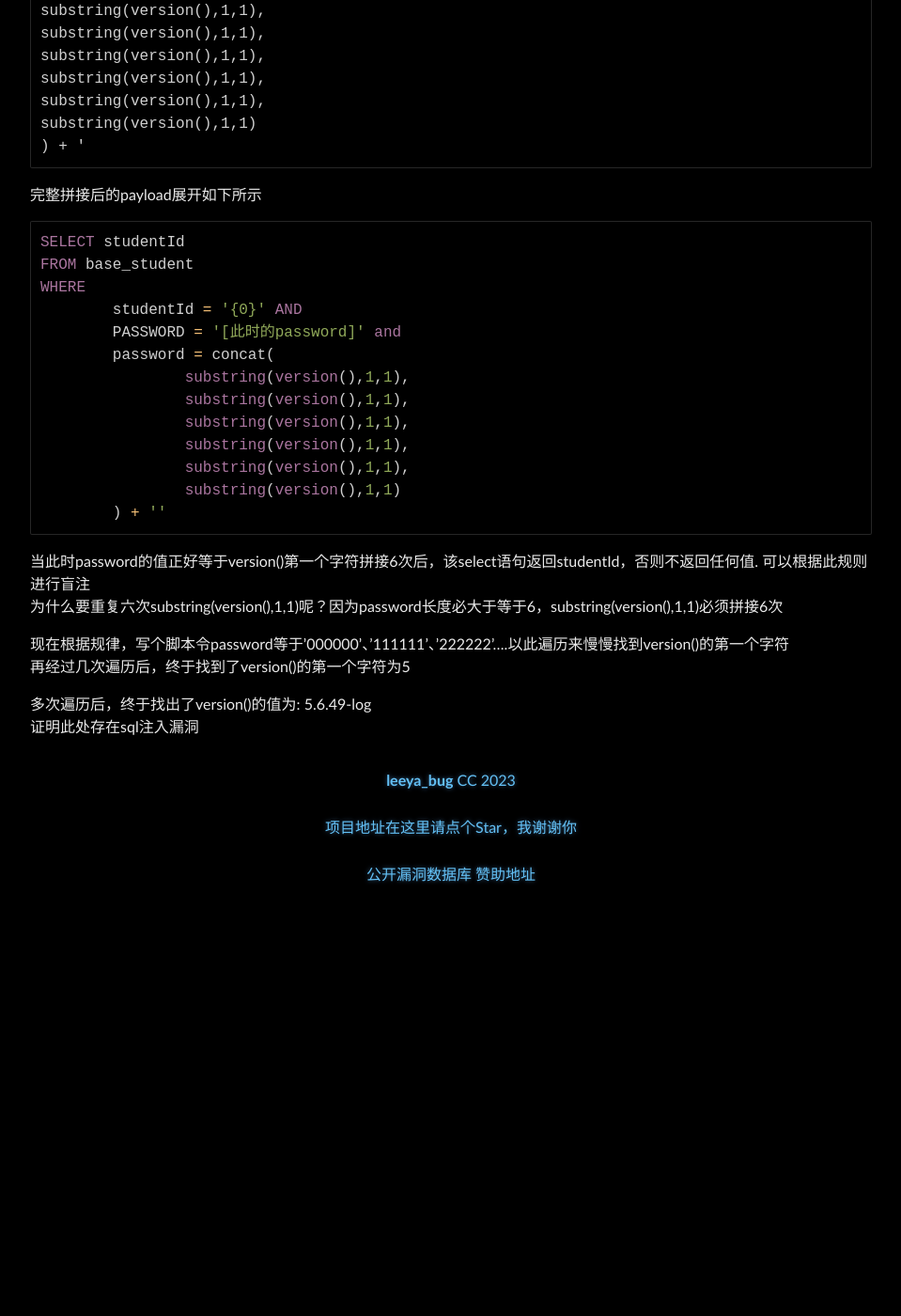
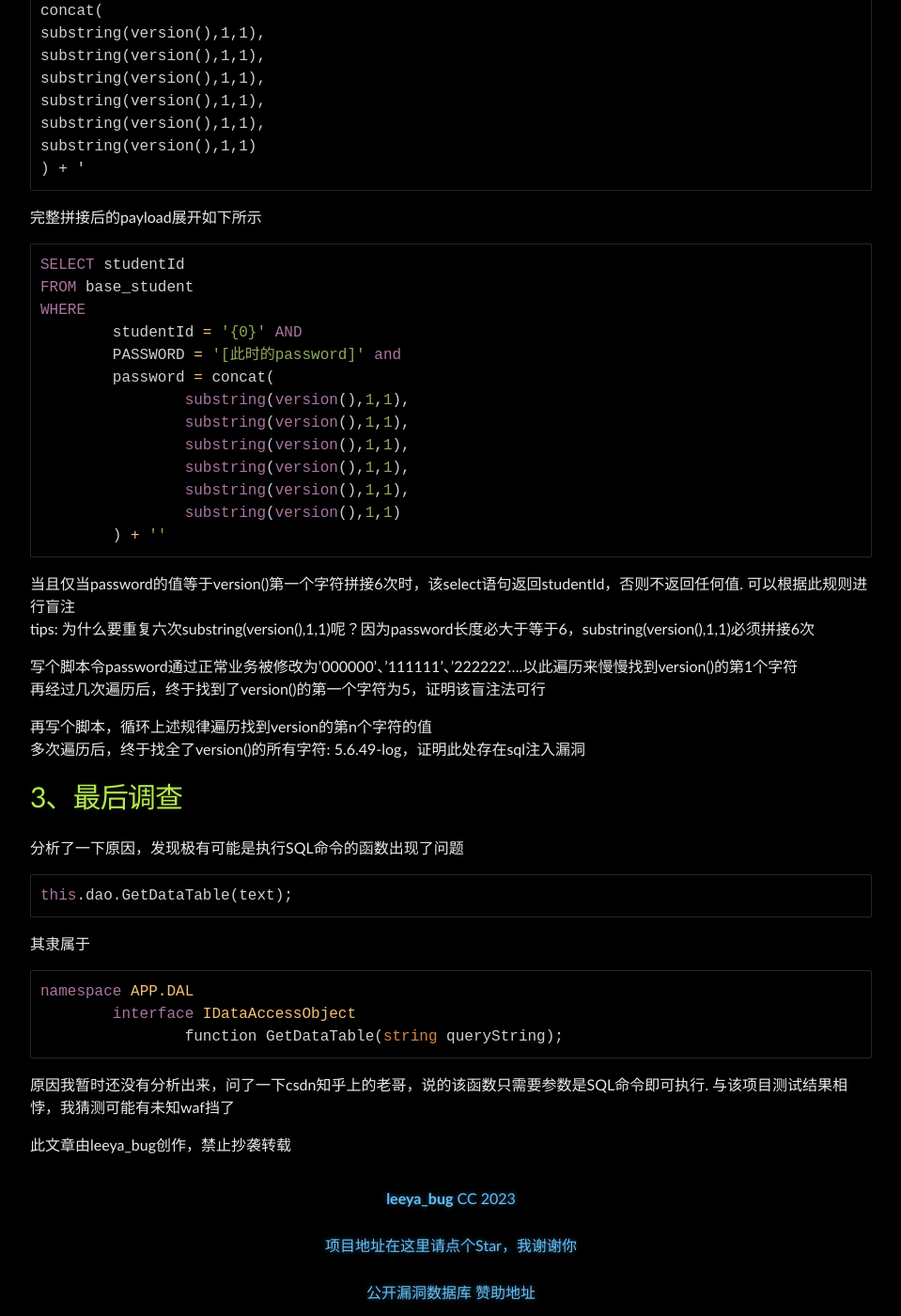
Before and after one commit to Leeyangee/leeyangee.github.io, a Jekyll site: the page built from _posts/2023-10-19-SRC实战 代码审计C#.Net 绕过未知规则构造盲注从信息泄露到SQL注入.md, in a window 1280 px wide and 1400 px high, scrolled down 5608 px. Shown: the whole window at 94% size, without its empty margins (160-1119 px from the left). Built offline with Jekyll 4.4.1, drawn with Linux system fonts in a browser that asks for light colours; before the commit the page ends 6563 px from its top, so only the background shows below that; some of the changed text lies outside the part shown.

Commit message:
Update and rename 2023-10-19-SRC实战 代码审计C#.Net 绕过未知规则从信息泄露到SQL注入.md to 2023-10-19-SRC实战 代码审计C#.Net 绕过未知规则构造盲注从信息泄露到SQL注入.md

````diff
--- a/_posts/2023-10-19-SRC实战 代码审计C#.Net 绕过未知规则从信息泄露到SQL注入.md
+++ b/_posts/2023-10-19-SRC实战 代码审计C#.Net 绕过未知规则构造盲注从信息泄露到SQL注入.md
@@ -1,5 +1,5 @@
 ---
-title: SRC实战 代码审计C#.Net 绕过未知规则从信息泄露到SQL注入
+title: SRC实战 代码审计C#.Net 绕过未知规则构造盲注从信息泄露到SQL注入
 published: true
 ---
 # [](#header-1)0、前言
@@ -56,18 +56,18 @@
 
 首先，利用DLL反编译神器dnSpy，namespaces如下所示:
 ```
-SF_WEB
-SF_WEB.Controllers
-SF_WEB.Helpers
-SF_WEB.Models
+namespace SF_WEB
+namespace SF_WEB.Controllers
+namespace SF_WEB.Helpers
+namespace SF_WEB.Models
 ```
 发现有登录模块，因此直奔Controllers账号登陆部分查看登陆部分api的源码
 ```
-SF_WEB.Controllers
-  AccountControllers
-    LogOn()
-    LogOn(LogOnModel, string)
-    LogOnSSO(string)
+namespace SF_WEB.Controllers
+  class AccountControllers
+    function LogOn()
+    function LogOn(LogOnModel, string)
+    function LogOnSSO(string)
 ```
 源代码太长了，部分代码如下所示
 ![avatar](/image/2023-10-19-0.png)
@@ -127,7 +127,7 @@
 在正常情况下，就能直接绕过身份密码验证，直接免密码登录
 
 当时我就是那么想的，结果我发现远远没我想的那么简单
-我尝试了几个简单的注入payload，发现请求直接没有返回值了
+我尝试了几个简单的注入payload，发现请求直接没有返回值了，连响应也没有
 我以为是简单的payload出了点问题. 于是我又输入了几个注入payload在password和username，又没反应. 我已经感觉到不对劲了
 
 在这里，无论我尝试了多少种payload，都绕不过去
@@ -137,11 +137,11 @@
 # [](#header-1)3、深入分析
 
 在大批量fuzz各api接口后后，我终于观测到了一个疑似能盲注的接口
-在ChangePassword(ChangePasswordModel)中
+在修改密码的函数ChangePassword(ChangePasswordModel)中
 ```
-SF_WEB.Controllers
-  AccountControllers
-    ChangePassword(ChangePasswordModel)
+namespace SF_WEB.Controllers
+  class AccountControllers
+    function ChangePassword(ChangePasswordModel)
 ```
 最终会调用这一行代码
 ```sql
@@ -152,11 +152,11 @@
 
 总结了一下这条规律:
 1、注入的payload的字段必须是password，例如 ' or password != '' and password = '
-2、以上规则只在/Account/ChangePassword接口触发
+2、以上规则只在修改密码/Account/ChangePassword接口触发
 3、payload若包含关系运算符，则左侧必须为password字段，例如 ' or password = if(password = '1','1','0') and password = '
 4、password字段的长度不可能低于6
 
-在这里，看似很难利用，但password是可以通过正常业务更改的，因此可以直接在这里构造盲注语句
+在这里，看似很难利用，但password是可控的，且是可以通过正常业务被更改的. 因此可以直接在这里构造盲注语句
 ```
 [此时的password]' and password = concat(substring(version(),1,1),substring(version(),1,1),substring(version(),1,1),substring(version(),1,1),substring(version(),1,1),substring(version(),1,1)) + '
 
@@ -189,11 +189,28 @@
 		substring(version(),1,1)
 	) + ''
 ```
-当此时password的值正好等于version()第一个字符拼接6次后，该select语句返回studentId，否则不返回任何值. 可以根据此规则进行盲注
-为什么要重复六次substring(version(),1,1)呢？因为password长度必大于等于6，substring(version(),1,1)必须拼接6次
+当且仅当password的值等于version()第一个字符拼接6次时，该select语句返回studentId，否则不返回任何值. 可以根据此规则进行盲注
+tips: 为什么要重复六次substring(version(),1,1)呢？因为password长度必大于等于6，substring(version(),1,1)必须拼接6次
 
-现在根据规律，写个脚本令password等于'000000'、'111111'、'222222'....以此遍历来慢慢找到version()的第一个字符
-再经过几次遍历后，终于找到了version()的第一个字符为5
+写个脚本令password通过正常业务被修改为'000000'、'111111'、'222222'....以此遍历来慢慢找到version()的第1个字符
+再经过几次遍历后，终于找到了version()的第一个字符为5，证明该盲注法可行
 
-多次遍历后，终于找出了version()的值为: 5.6.49-log
-证明此处存在sql注入漏洞
+再写个脚本，循环上述规律遍历找到version的第n个字符的值
+多次遍历后，终于找全了version()的所有字符: 5.6.49-log，证明此处存在sql注入漏洞
+
+# [](#header-1)3、最后调查
+
+分析了一下原因，发现极有可能是执行SQL命令的函数出现了问题
+```c#
+this.dao.GetDataTable(text);
+```
+其隶属于
+```c#
+namespace APP.DAL
+	interface IDataAccessObject
+		function GetDataTable(string queryString);
+```
+原因我暂时还没有分析出来，问了一下csdn知乎上的老哥，说的该函数只需要参数是SQL命令即可执行. 与该项目测试结果相悖，我猜测可能有未知waf挡了
+
+
+此文章由leeya_bug创作，禁止抄袭转载
````
